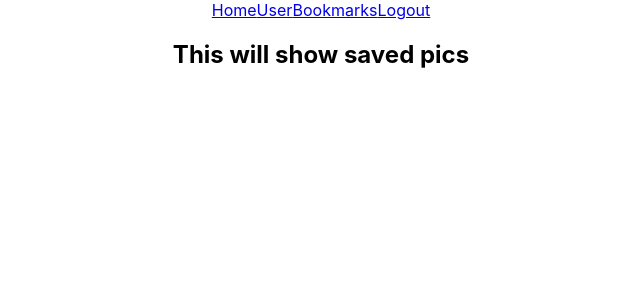
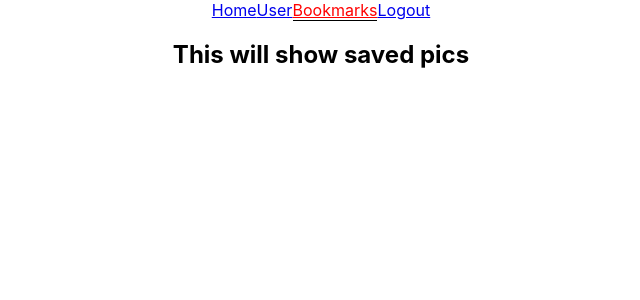
Before and after one commit to devrlora/React-Photo-App, a React (Create React App) app in the folder react-photoapp/: page /bookmarks in a window 1280 px wide. Shown: the top 300 px of the page, without its empty margins (319-959 px from the left). Built offline with nearby package versions, Linux system fonts and the light colour scheme.

Commit message:
add active link styling

```diff
--- a/react-photoapp/src/components/Navbar.js
+++ b/react-photoapp/src/components/Navbar.js
@@ -1,5 +1,6 @@
 import React, { Component } from 'react';
 import {Route, NavLink} from 'react-router-dom';
+import '../components/Navbar.css';
 import Home from './Home';
 import User from './User';
 import Bookmarks from './Bookmarks';
@@ -11,11 +12,11 @@ export class Navbar extends Component {
         return (
             <div className ='Menu'>
                 <nav className = 'Nav-bar'>
-
-                    <NavLink to = '/home'>Home</NavLink>
-                    <NavLink to = '/user'>User</NavLink>
-                    <NavLink to = '/bookmarks'>Bookmarks</NavLink>
-                    <NavLink to = '/logout'>Logout</NavLink>
+                    {/*  add Navlink styling to showcase each active link */}
+                    <NavLink activeClassName = 'active-tab' to = '/home'>Home</NavLink>
+                    <NavLink activeClassName = 'active-tab' to = '/user'>User</NavLink>
+                    <NavLink activeClassName = 'active-tab' to = '/bookmarks'>Bookmarks</NavLink>
+                    <NavLink activeClassName = 'active-tab' to = '/logout'>Logout</NavLink>
                     {/* use 'exact' to prevent multiple pages loading */}
                 <Route exact path ='/home' component={Home} />
                 <Route exact path ='/user' component={User} />
```
